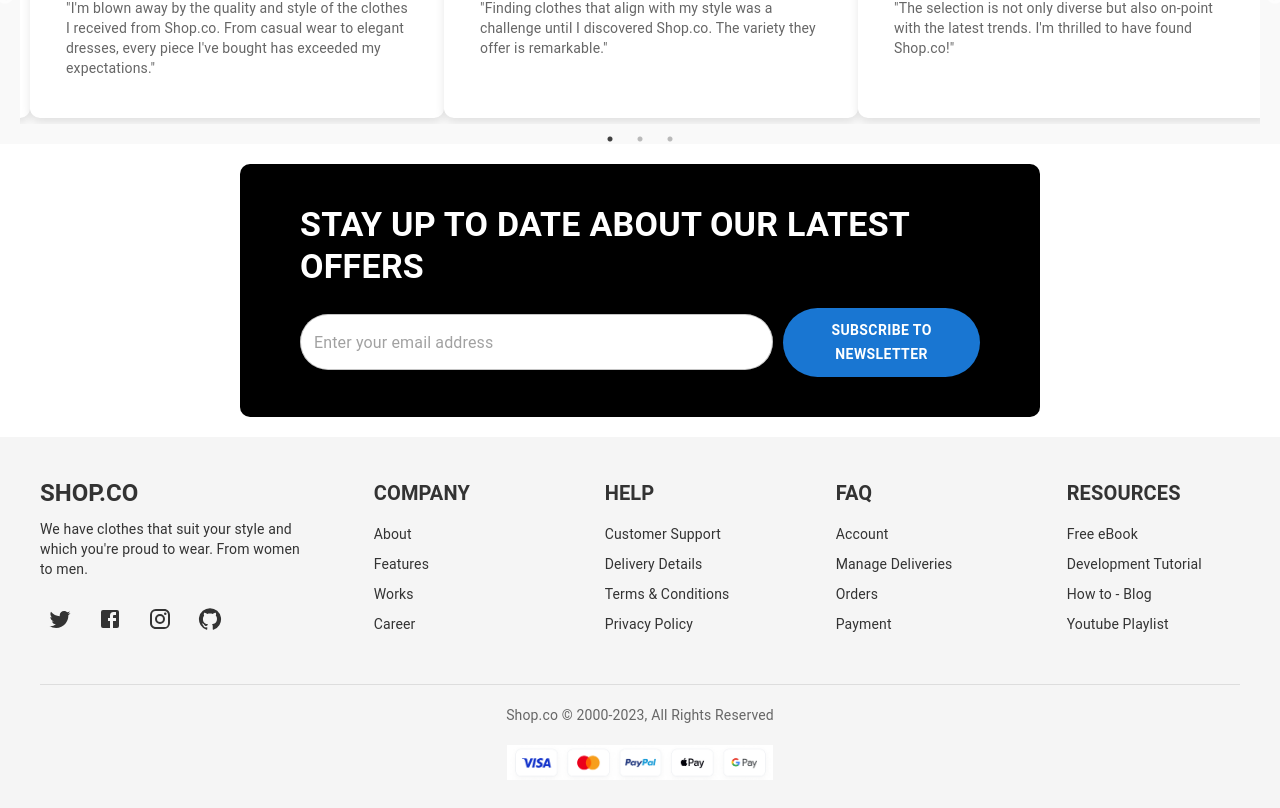
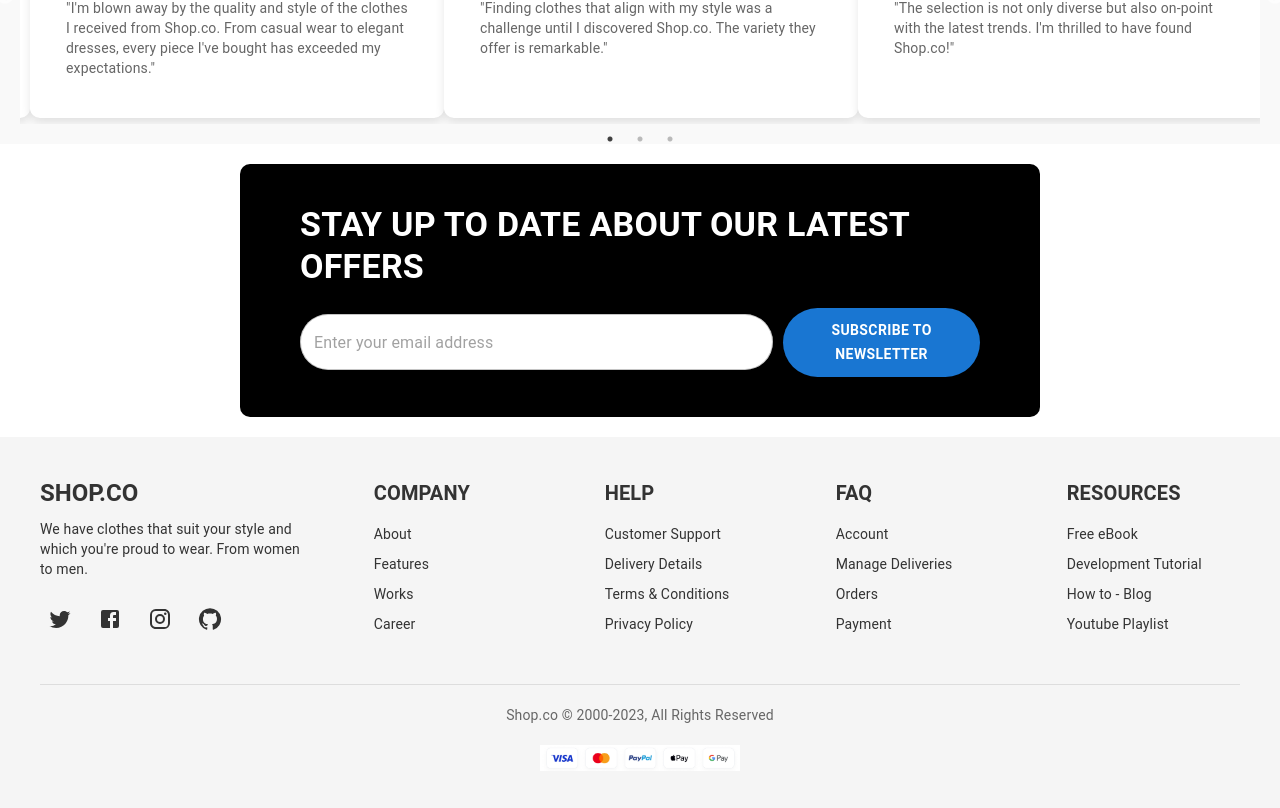
Before and after one commit to RebootCode2024/western-clothing-shop, a Next.js app: page / in a window 1280 px wide. Shown: the part 3531-4339 px from the top of the page. Built offline with nearby package versions, Linux system fonts and the light colour scheme.

Commit message:
footer corrected

```diff
--- a/src/app/components/Footer.jsx
+++ b/src/app/components/Footer.jsx
@@ -3,6 +3,7 @@
 import React from "react";
 import { Box, Typography, Grid, IconButton } from "@mui/material";
 import { Twitter, Facebook, Instagram, GitHub } from "@mui/icons-material";
+import Image from "next/image"; // Import Next.js Image component
 
 // Mock data for the footer sections
 const sections = [
@@ -34,7 +35,7 @@ const Footer = () => {
             SHOP.CO
           </Typography>
           <Typography variant="body2" sx={{ marginBottom: "20px" }}>
-            We have clothes that suit your style and which you're proud to wear. From women to men.
+            We have clothes that suit your style and which you&apos;re proud to wear. From women to men.
           </Typography>
           <Box sx={{ display: "flex", justifyContent: { xs: "center", md: "flex-start" }, gap: "10px" }}>
             <IconButton color="inherit">
@@ -73,10 +74,11 @@ const Footer = () => {
           Shop.co © 2000-2023, All Rights Reserved
         </Typography>
         <Box sx={{ display: "flex", justifyContent: { xs: "center", md: "center" }, gap: "10px" }}>
-          <img src="/assets/visa.png" alt="Visa" style={{ height: "35px" }} />
-          {/* <img src="/paypal.png" alt="PayPal" style={{ height: "30px" }} />
-          <img src="/apple-pay.png" alt="Apple Pay" style={{ height: "30px" }} />
-          <img src="/google-pay.png" alt="Google Pay" style={{ height: "30px" }} /> */}
+          <Image src="/assets/visa.png" alt="Visa" width={200} height={35} />
+          {/* Uncomment and use correct paths for other payment method images */}
+          {/* <Image src="/assets/paypal.png" alt="PayPal" width={50} height={30} />
+          <Image src="/assets/apple-pay.png" alt="Apple Pay" width={50} height={30} />
+          <Image src="/assets/google-pay.png" alt="Google Pay" width={50} height={30} /> */}
         </Box>
       </Box>
     </Box>
```
